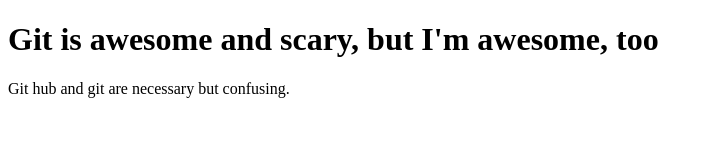
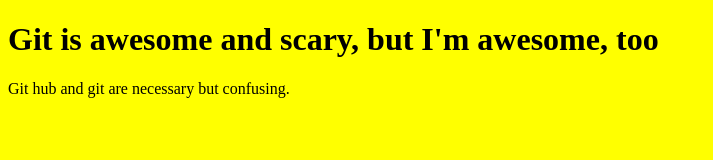
Before and after one commit to kgalleg/github101, a plain HTML site: page index.html in a window 1280 px wide. Shown: the whole page, without its empty margins (0-713 px from the left). Drawn offline with Linux system fonts and the light colour scheme.

Commit message:
add initial CSS

```diff
--- a/index.html
+++ b/index.html
@@ -4,6 +4,7 @@
     <meta charset="UTF-8">
     <meta name="viewport" content="width=device-width, initial-scale=1.0">
     <meta http-equiv="X-UA-Compatible" content="ie=edge">
+    <link rel="stylesheet" href="main.css">
     <title>Document</title>
 </head>
 <body>
--- /dev/null
+++ b/main.css
@@ -0,0 +1,3 @@
+body {
+    background-color: yellow;
+}
```
